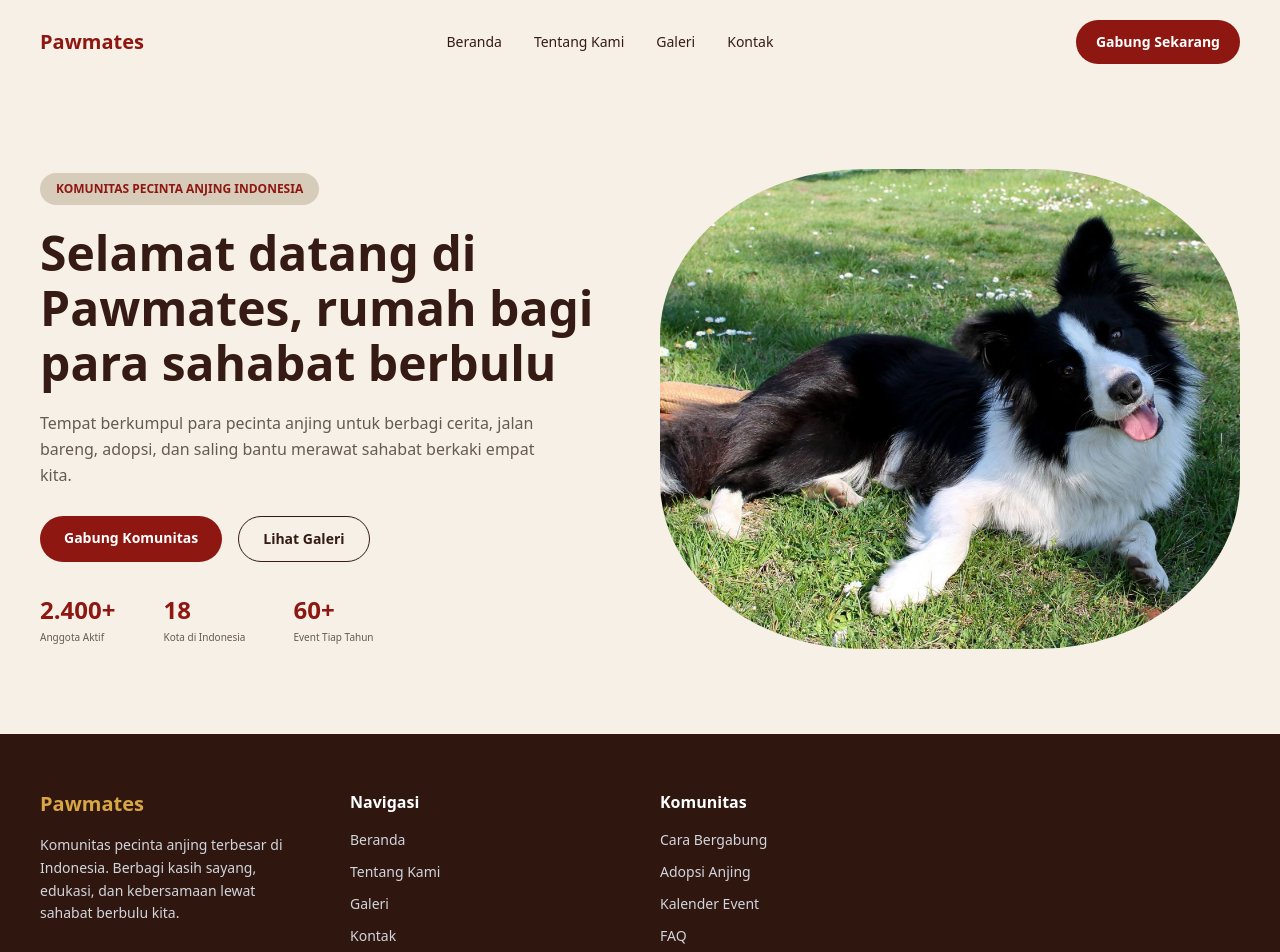
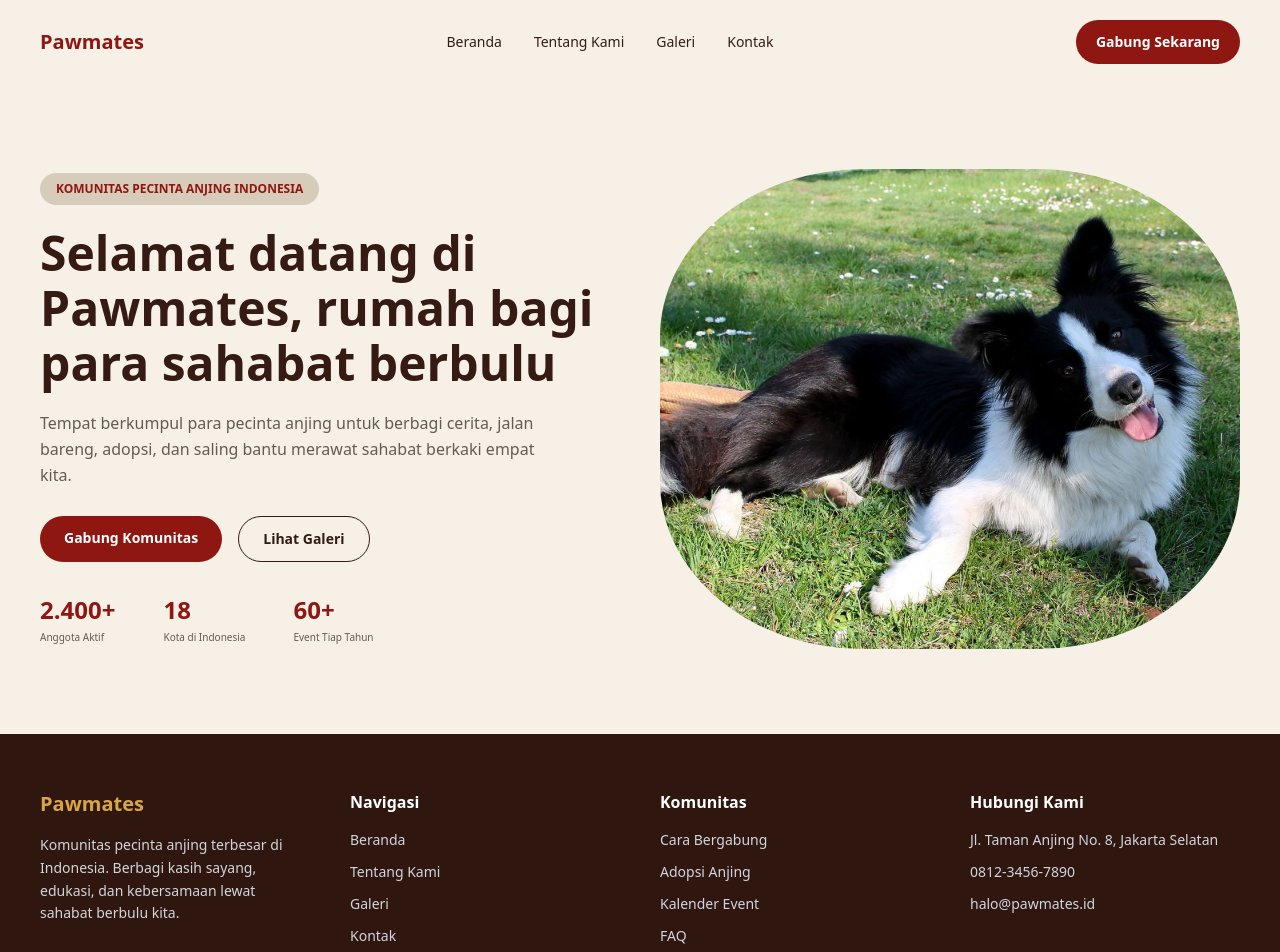
Before and after one commit to NaiRaw10/Project-Pawmates, a Next.js app in the folder frontend/: page / in a window 1280 px wide. Shown: the top 952 px of the page. Built offline with nearby package versions, Linux system fonts and the light colour scheme.

Commit message:
feat: menambahkan informasi kontak footer

```diff
--- a/frontend/app/components/Footer.jsx
+++ b/frontend/app/components/Footer.jsx
@@ -53,6 +53,26 @@ export default function Footer() {
             <p>FAQ</p>
           </div>
         </div>
+
+        <div>
+            <h3 className="font-bold">
+                Hubungi Kami
+            </h3>
+
+            <div className="mt-4 space-y-3 text-sm text-gray-300">
+                <p>
+                    Jl. Taman Anjing No. 8, Jakarta Selatan
+                </p>
+
+                <p>
+                    0812-3456-7890
+                </p>
+
+                <p>
+                    halo@pawmates.id
+                </p>
+            </div>
+        </div>
       </div>
     </footer>
   );
```
